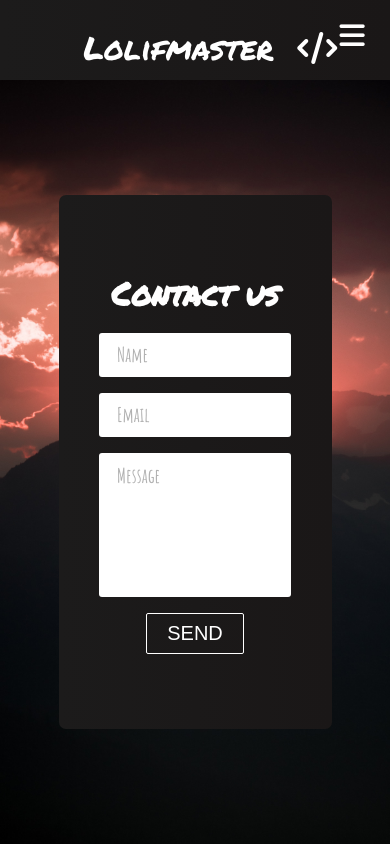
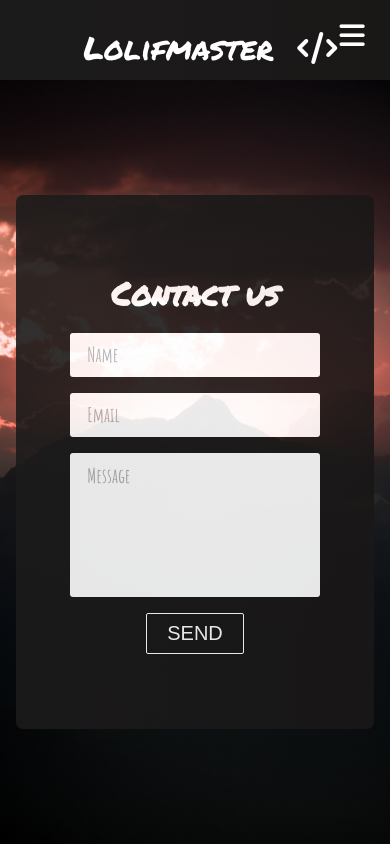
Before and after one commit to Mounir-charef/TravelReact, a React (Create React App) app: page /#/contact in a window 390 px wide. Shown: the top 844 px of the page. Built offline with nearby package versions, Linux system fonts and the light colour scheme.

Commit message:
added contact route

```diff
--- a/src/components/Footer.css
+++ b/src/components/Footer.css
@@ -94,6 +94,7 @@
     color: #b1b1b1;
 }
 
+/* Social Icons */
 .social-icon-link {
     color: #fff;
     font-size: 24px;
@@ -160,6 +161,3 @@
 
     }
 }
-
-@media screen and (max-width: 768px) {
-}
--- a/src/components/Form.css
+++ b/src/components/Form.css
@@ -17,6 +17,7 @@
     height: 70%;
     border-radius: 7px;
     overflow: hidden;
+    opacity: .9;
 }
 
 .form-box{
@@ -56,12 +57,15 @@ textarea{
 
 @media screen and (max-width: 960px){
     .form-wrap{
-        width: 50%;
+        width: 100%;
+        margin: 2rem;
     }
+
 }
 
 @media screen and (max-width: 600px){
     .form-wrap{
-        width: 70%;
+        width: 100%;
+        margin: 1rem;
     }
 }
```
